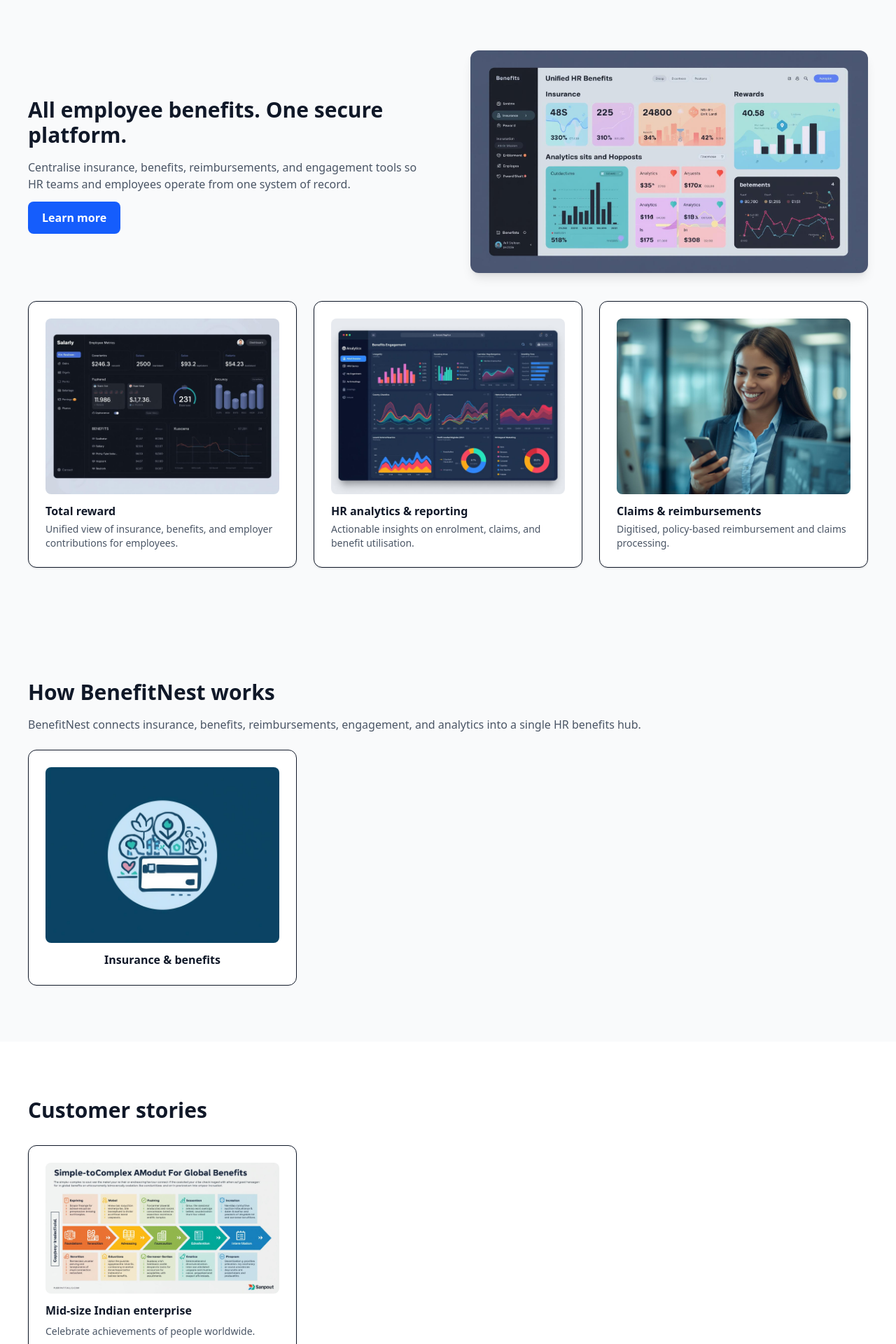
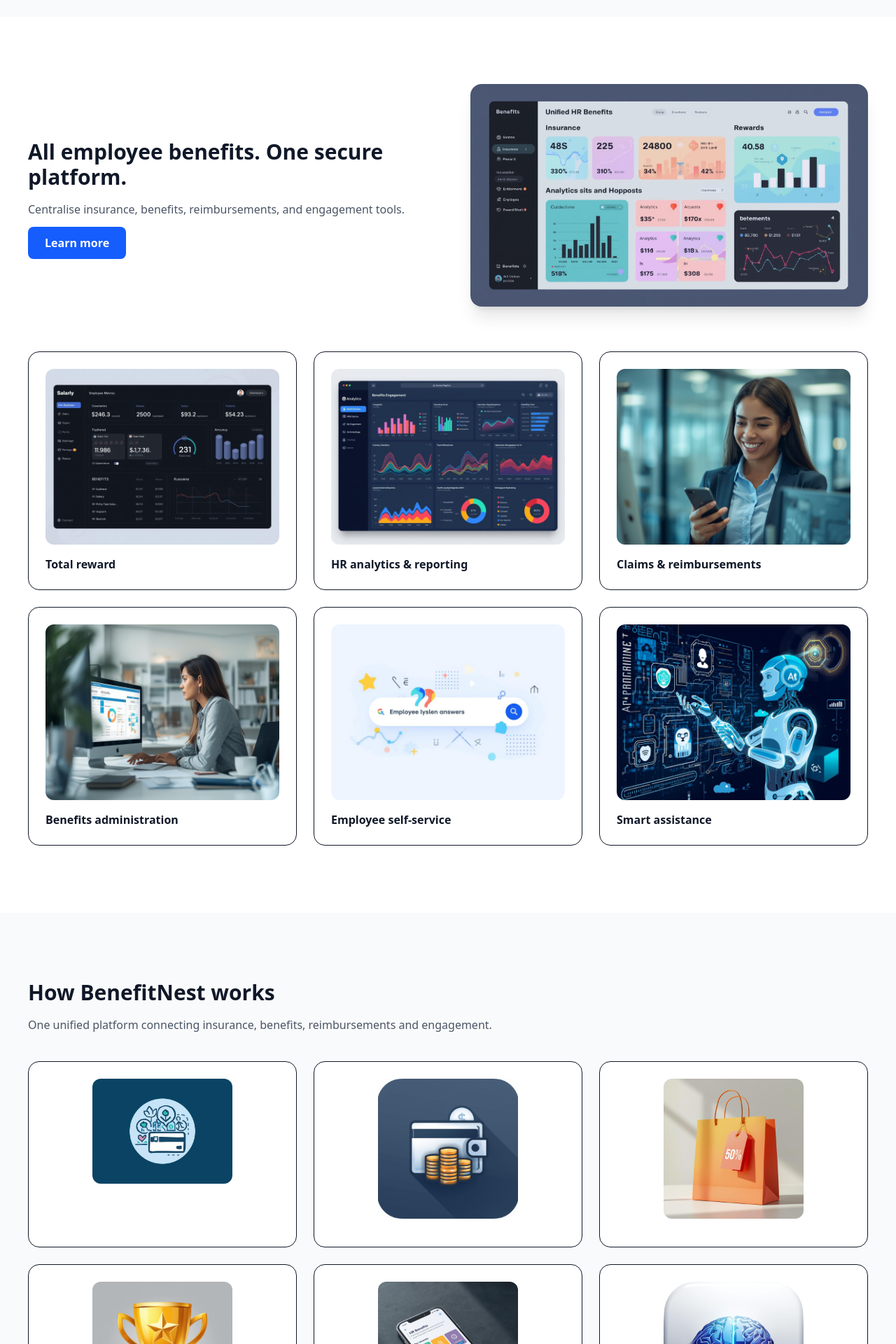
Before and after one commit to sanjaisinghraj/benefitnest-frontend, a Next.js app: page / in a window 1280 px wide. Shown: the part 880-2800 px from the top of the page at 70% size. Built offline with nearby package versions, Linux system fonts and the light colour scheme.

Commit message:
I changed page.tsx

```diff
--- a/app/page.tsx
+++ b/app/page.tsx
@@ -6,30 +6,30 @@ export default function Page() {
   return (
     <>
       {/* HEADER */}
-      <header className="bg-white border-b border-gray-200 sticky top-0 z-50">
-        <div className="max-w-7xl mx-auto px-10 flex items-center justify-between h-20">
-          <a href="/" className="block">
+      <header className="sticky top-0 z-50 bg-white border-b border-gray-200">
+        <div className="max-w-7xl mx-auto px-10 h-20 flex items-center justify-between">
+          <a href="/">
             <img src="/images/marketing/logo.png" alt="BenefitNest" className="h-10" />
           </a>
 
           <nav className="hidden md:flex gap-7 font-semibold">
-            <a href="#" className="hover:text-blue-600">Platform</a>
-            <a href="#" className="hover:text-blue-600">Features</a>
-            <a href="#" className="hover:text-blue-600">Services</a>
-            <a href="#" className="hover:text-blue-600">Customers</a>
-            <a href="#" className="hover:text-blue-600">Resources</a>
+            <a className="hover:text-blue-600" href="#">Platform</a>
+            <a className="hover:text-blue-600" href="#">Features</a>
+            <a className="hover:text-blue-600" href="#">Services</a>
+            <a className="hover:text-blue-600" href="#">Customers</a>
+            <a className="hover:text-blue-600" href="#">Resources</a>
           </nav>
 
           <div className="flex gap-3">
             <a
               href="https://admin.benefitnest.space/admin"
-              className="px-4 py-2 rounded-lg font-semibold border border-gray-300 text-gray-900 hover:shadow-md"
+              className="px-4 py-2 rounded-lg border font-semibold hover:shadow"
             >
               Admin Login
             </a>
             <a
               href="#"
-              className="px-4 py-2 rounded-lg font-semibold bg-blue-600 text-white hover:shadow-lg"
+              className="px-4 py-2 rounded-lg bg-blue-600 text-white font-semibold hover:shadow-lg"
             >
               Book a demo
             </a>
@@ -38,126 +38,120 @@ export default function Page() {
       </header>
 
       {/* HERO */}
-      <section className="bg-gray-50 py-20">
+      <section className="bg-gray-50 py-24">
         <div className="max-w-7xl mx-auto px-10 grid md:grid-cols-2 gap-16 items-center">
           <div>
-            <span className="inline-block px-4 py-1 rounded-full bg-blue-100 text-blue-600 text-xs font-bold mb-4">
+            <span className="inline-block mb-4 px-4 py-1 rounded-full bg-blue-100 text-blue-600 text-xs font-bold">
               Enterprise employee benefits platform
             </span>
-            <h1 className="text-5xl font-bold leading-tight mb-5">
+
+            <h1 className="text-5xl font-bold leading-tight mb-6">
               Run, manage, and engage your employees in benefits — anywhere in the world.
             </h1>
+
             <p className="text-lg text-gray-600 max-w-xl">
-              BenefitNest helps organisations manage employee insurance, benefits enrolment, claims, and analytics through a single secure platform.
+              BenefitNest helps organisations manage employee insurance, benefits enrolment,
+              claims, and analytics through a single secure platform.
             </p>
-            <div className="flex gap-4 mt-6">
-              <a className="px-5 py-3 rounded-lg font-semibold bg-blue-600 text-white hover:shadow-lg" href="#">
+
+            <div className="flex gap-4 mt-8">
+              <a className="px-6 py-3 rounded-lg bg-blue-600 text-white font-semibold hover:shadow-lg" href="#">
                 Book a demo
               </a>
-              <a className="px-5 py-3 rounded-lg font-semibold border border-gray-300 text-gray-900 hover:shadow-md" href="#features">
+              <a className="px-6 py-3 rounded-lg border font-semibold hover:shadow" href="#features">
                 Explore BenefitNest
               </a>
             </div>
           </div>
-          <div>
+
+          <img
+            src="/images/marketing/hero-illustration.jpg"
+            alt="Hero"
+            className="rounded-2xl shadow-2xl"
+          />
+        </div>
+      </section>
+
+      {/* FEATURES */}
+      <section id="features" className="py-24 bg-white">
+        <div className="max-w-7xl mx-auto px-10">
+          <div className="grid md:grid-cols-2 gap-16 items-center mb-16">
+            <div>
+              <h2 className="text-3xl font-bold mb-4">
+                All employee benefits. One secure platform.
+              </h2>
+              <p className="text-gray-600 mb-6">
+                Centralise insurance, benefits, reimbursements, and engagement tools.
+              </p>
+              <a className="px-6 py-3 rounded-lg bg-blue-600 text-white font-semibold hover:shadow-lg" href="#">
+                Learn more
+              </a>
+            </div>
+
             <img
-              src="/images/marketing/hero-illustration.jpg"
-              alt="Employee benefits platform overview"
-              className="rounded-xl shadow-2xl"
+              src="/images/marketing/feature-oneplace.jpg"
+              alt="One place"
+              className="rounded-2xl shadow-xl"
             />
+          </div>
+
+          <div className="grid md:grid-cols-3 gap-6">
+            {[
+              ["feature-total-reward.jpg", "Total reward"],
+              ["feature-insights.jpg", "HR analytics & reporting"],
+              ["feature-reimbursement.jpg", "Claims & reimbursements"],
+              ["feature-administration.jpg", "Benefits administration"],
+              ["feature-search.jpg", "Employee self-service"],
+              ["feature-content-assistant.jpg", "Smart assistance"],
+            ].map(([img, title]) => (
+              <div key={title} className="bg-white border rounded-2xl p-6 hover:shadow-lg">
+                <img
+                  src={`/images/marketing/${img}`}
+                  alt={title}
+                  className="rounded-xl mb-4"
+                />
+                <h3 className="font-semibold">{title}</h3>
+              </div>
+            ))}
           </div>
         </div>
       </section>
 
-      {/* FEATURE GRID */}
-      <section id="features" className="py-20 bg-gray-50">
-        <div className="max-w-7xl mx-auto px-10">
-          <div className="grid md:grid-cols-2 gap-16 items-center">
-            <div>
-              <h2 className="text-3xl font-bold mb-4">All employee benefits. One secure platform.</h2>
-              <p className="text-gray-600 mb-6">
-                Centralise insurance, benefits, reimbursements, and engagement tools so HR teams and employees operate from one system of record.
-              </p>
-              <a className="px-5 py-3 rounded-lg font-semibold bg-blue-600 text-white hover:shadow-lg" href="#">
-                Learn more
-              </a>
-            </div>
-            <img src="/images/marketing/feature-oneplace.jpg" alt="One place, all benefits" className="rounded-xl shadow-lg" />
-          </div>
-
-          <div className="grid md:grid-cols-3 gap-6 mt-10">
-            {/* Feature cards */}
-            <div className="bg-white border rounded-xl p-6 shadow hover:shadow-lg">
-              <img src="/images/marketing/feature-total-reward.jpg" alt="Total compensation visibility" className="rounded-lg mb-3" />
-              <h3 className="font-semibold mb-1">Total reward</h3>
-              <p className="text-gray-600 text-sm">Unified view of insurance, benefits, and employer contributions for employees.</p>
-            </div>
-            <div className="bg-white border rounded-xl p-6 shadow hover:shadow-lg">
-              <img src="/images/marketing/feature-insights.jpg" alt="Insights" className="rounded-lg mb-3" />
-              <h3 className="font-semibold mb-1">HR analytics & reporting</h3>
-              <p className="text-gray-600 text-sm">Actionable insights on enrolment, claims, and benefit utilisation.</p>
-            </div>
-            <div className="bg-white border rounded-xl p-6 shadow hover:shadow-lg">
-              <img src="/images/marketing/feature-reimbursement.jpg" alt="Reimbursement accounts" className="rounded-lg mb-3" />
-              <h3 className="font-semibold mb-1">Claims & reimbursements</h3>
-              <p className="text-gray-600 text-sm">Digitised, policy-based reimbursement and claims processing.</p>
-            </div>
-            {/* Add remaining cards similarly */}
-          </div>
-        </div>
-      </section>
-
-      {/* PLATFORM OVERVIEW */}
-      <section className="py-20 bg-gray-50">
+      {/* HOW IT WORKS */}
+      <section className="py-24 bg-gray-50">
         <div className="max-w-7xl mx-auto px-10">
           <h2 className="text-3xl font-bold mb-4">How BenefitNest works</h2>
-          <p className="text-gray-600 mb-6">
-            BenefitNest connects insurance, benefits, reimbursements, engagement, and analytics into a single HR benefits hub.
+          <p className="text-gray-600 mb-10 max-w-2xl">
+            One unified platform connecting insurance, benefits, reimbursements and engagement.
           </p>
+
           <div className="grid md:grid-cols-3 gap-6">
-            <div className="bg-white border rounded-xl p-6 text-center">
-              <img src="/images/marketing/overview-benefits.jpg" alt="Benefits" className="mx-auto mb-3 rounded-lg" />
-              <h4 className="font-semibold">Insurance & benefits</h4>
-            </div>
-            {/* Add other overview items similarly */}
-          </div>
-        </div>
-      </section>
-
-      {/* CUSTOMER STORIES */}
-      <section className="py-20 bg-white">
-        <div className="max-w-7xl mx-auto px-10">
-          <h2 className="text-3xl font-bold mb-8">Customer stories</h2>
-          <div className="grid md:grid-cols-3 gap-6">
-            <div className="bg-white border rounded-xl p-6 shadow">
-              <img src="/images/marketing/story-ocado.jpg" alt="Ocado Group" className="rounded-lg mb-3" />
-              <h4 className="font-semibold mb-2">Mid-size Indian enterprise</h4>
-              <p className="text-gray-600 text-sm">Celebrate achievements of people worldwide.</p>
-            </div>
-            {/* Add other stories */}
-          </div>
-        </div>
-      </section>
-
-      {/* RESOURCES */}
-      <section className="py-20 bg-white">
-        <div className="max-w-7xl mx-auto px-10">
-          <h2 className="text-3xl font-bold mb-8">Related resources, events & insights</h2>
-          <div className="grid md:grid-cols-4 gap-6">
-            <div className="bg-white border rounded-xl p-6 shadow">
-              <img src="/images/marketing/res-report-big-benefits.jpg" alt="The Big Benefits Report" className="rounded-lg mb-3" />
-              <h4 className="font-semibold">Benefits & Insurance Guide</h4>
-            </div>
-            {/* Add other resources */}
+            {[
+              "overview-benefits.jpg",
+              "overview-wallet.jpg",
+              "overview-discounts.jpg",
+              "overview-recognition.jpg",
+              "overview-mobile.jpg",
+              "overview-ai.jpg",
+            ].map((img) => (
+              <div key={img} className="bg-white border rounded-2xl p-6 text-center">
+                <img
+                  src={`/images/marketing/${img}`}
+                  className="mx-auto rounded-xl mb-4 max-w-[200px]"
+                />
+              </div>
+            ))}
           </div>
         </div>
       </section>
 
       {/* CTA */}
-      <section className="py-20 bg-gradient-to-r from-blue-600 to-blue-800 text-white text-center">
-        <div className="max-w-3xl mx-auto flex flex-col items-center gap-4">
-          <h2 className="text-3xl font-bold">Ready to simplify employee benefits for your organisation?</h2>
-          <a className="px-6 py-3 rounded-lg font-semibold bg-white text-blue-600 hover:shadow-lg text-lg" href="#">
+      <section className="py-24 bg-gradient-to-r from-blue-600 to-blue-800 text-white text-center">
+        <div className="max-w-3xl mx-auto space-y-4">
+          <h2 className="text-3xl font-bold">
+            Ready to simplify employee benefits?
+          </h2>
+          <a className="inline-block px-8 py-4 bg-white text-blue-600 font-semibold rounded-xl hover:shadow-lg" href="#">
             Book a demo
           </a>
           <p className="opacity-90">Built for Indian enterprises. Scalable globally.</p>
@@ -166,9 +160,8 @@ export default function Page() {
 
       {/* FOOTER */}
       <footer className="bg-gray-900 text-gray-400 py-6 text-center text-sm">
-        <p>© {new Date().getFullYear()} BenefitNest. All rights reserved.</p>
+        © {new Date().getFullYear()} BenefitNest. All rights reserved.
       </footer>
-
     </>
   );
 }
```
